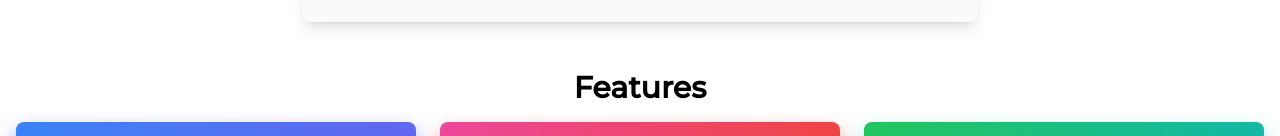
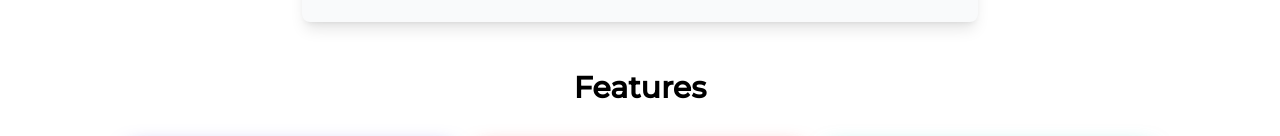
Before and after one commit to subhadipbhowmik/bio-branch, a Next.js app in the folder site/: page / in a window 1280 px wide. Shown: the part 352-488 px from the top of the page. Built offline with nearby package versions, Linux system fonts and the light colour scheme.

Commit message:
enhancement excessive width in feature section

```diff
--- a/site/components/DetailsCard.js
+++ b/site/components/DetailsCard.js
@@ -4,9 +4,9 @@ import { Camera, Heart, Home, User, Link, Edit } from 'lucide-react'
 const DetailsCard = () => {
   return (
     <section className="py-12">
-      <div className="container mx-auto px-4">
-        <h2 className="text-3xl font-semibold text-center mb-4">Features</h2>
-        <div className="grid grid-cols-1 sm:grid-cols-2 lg:grid-cols-3 gap-6">
+      <div className="container md:w-[80%] mx-auto">
+        <h2 className="text-3xl font-semibold text-center mb-8">Features</h2>
+        <div className="grid grid-cols-1 sm:grid-cols-2 lg:grid-cols-2 xl:grid-cols-3 gap-6">
 
           {/* Card 1 */}
           <div className="bg-gradient-to-r from-blue-500 to-indigo-500 text-white rounded-lg p-6 transition-all transform hover:scale-105 hover:shadow-2xl duration-300 ease-in-out cursor-default" style={{ boxShadow: '0 10px 20px rgba(79, 70, 229, 0.6)' }}>
```
